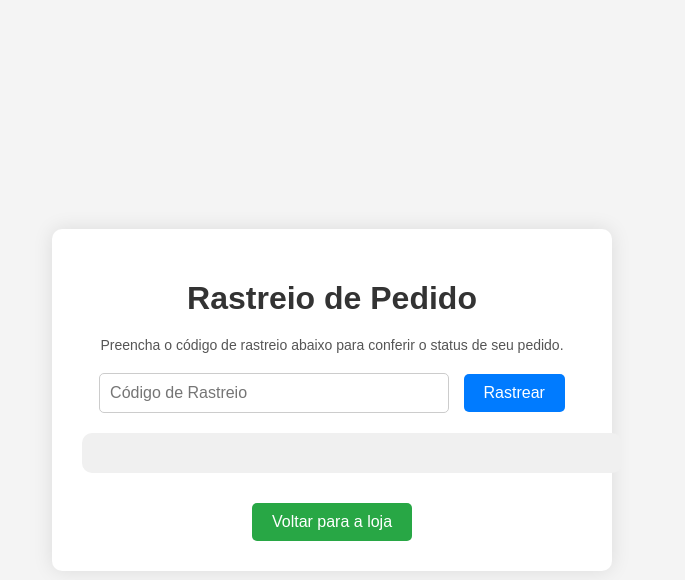
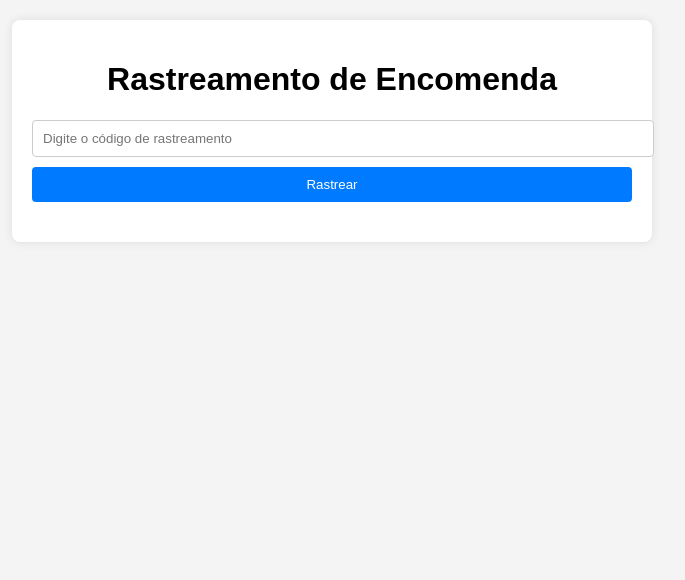
Before and after one commit to rastreio155/pedidos, a plain HTML site: page index.html in a window 1280 px wide. Shown: the whole page, without its empty margins (308-993 px from the left). Drawn offline with Linux system fonts and the light colour scheme.

Commit message:
Update index.html

```diff
--- a/index.html
+++ b/index.html
@@ -1,143 +1,95 @@
 <!DOCTYPE html>
-<html lang="pt-br">
+<html lang="pt-BR">
 <head>
     <meta charset="UTF-8">
     <meta name="viewport" content="width=device-width, initial-scale=1.0">
-    <title>Rastreio de Pedido</title>
+    <title>Rastreamento de Encomenda</title>
     <style>
         body {
-            font-family: 'Arial', sans-serif;
+            font-family: Arial, sans-serif;
+            margin: 0;
+            padding: 20px;
             background-color: #f4f4f4;
-            margin: 0;
-            padding: 0;
-            display: flex;
-            justify-content: center;
-            align-items: center;
-            height: 100vh;
         }
         .container {
-            background-color: #ffffff;
-            border-radius: 10px;
-            padding: 30px;
-            box-shadow: 0 0 20px rgba(0, 0, 0, 0.1);
             width: 100%;
-            max-width: 500px;
+            max-width: 600px;
+            margin: 0 auto;
+            background-color: #fff;
+            padding: 20px;
+            border-radius: 8px;
+            box-shadow: 0 0 10px rgba(0,0,0,0.1);
+        }
+        h1 {
             text-align: center;
         }
-        h1 {
-            color: #333;
-            margin-bottom: 20px;
+        input[type="text"] {
+            width: 100%;
+            padding: 10px;
+            margin-bottom: 10px;
+            border: 1px solid #ccc;
+            border-radius: 4px;
         }
-        .input-group {
-            margin-bottom: 20px;
+        button {
+            width: 100%;
+            padding: 10px;
+            background-color: #007bff;
+            color: #fff;
+            border: none;
+            border-radius: 4px;
+            cursor: pointer;
         }
-        .input-group input[type="text"] {
-            width: 70%;
-            padding: 10px;
-            border: 1px solid #ccc;
-            border-radius: 5px;
-            font-size: 16px;
-            margin-right: 10px;
-            box-sizing: border-box;
-        }
-        .input-group input[type="button"] {
-            padding: 10px 20px;
-            background-color: #007bff;
-            color: white;
-            border: none;
-            border-radius: 5px;
-            font-size: 16px;
-            cursor: pointer;
-            transition: background-color 0.3s;
-        }
-        .input-group input[type="button"]:hover {
+        button:hover {
             background-color: #0056b3;
         }
-        .info-text {
-            color: #555;
-            font-size: 14px;
-            margin-bottom: 20px;
+        #result {
+            margin-top: 20px;
         }
-        #rastreioContainer {
-            margin-top: 20px;
-            width: 100%;
-            height: auto;
+        #result pre {
             background-color: #f0f0f0;
-            border-radius: 10px;
-            overflow: hidden;
-            padding: 20px;
-            text-align: left;
-        }
-        .back-button {
-            display: inline-block;
-            padding: 10px 20px;
-            margin-top: 30px;
-            background-color: #28a745;
-            color: white;
-            border: none;
-            border-radius: 5px;
-            font-size: 16px;
-            cursor: pointer;
-            text-decoration: none;
-        }
-        .back-button:hover {
-            background-color: #218838;
+            padding: 10px;
+            border-radius: 4px;
+            white-space: pre-wrap;
+            word-wrap: break-word;
         }
     </style>
 </head>
 <body>
 
 <div class="container">
-    <h1>Rastreio de Pedido</h1>
-    <p class="info-text">Preencha o código de rastreio abaixo para conferir o status de seu pedido.</p>
-
-    <div class="input-group">
-        <input type="text" id="trackingNumber" maxlength="50" placeholder="Código de Rastreio" value="" />
-        <input type="button" value="Rastrear" onclick="trackOrder()" />
-    </div>
-
-    <div id="rastreioContainer"></div>
-
-    <a href="https://modafitmaria.lojavirtualnuvem.com.br/" class="back-button">Voltar para a loja</a>
+    <h1>Rastreamento de Encomenda</h1>
+    <input type="text" id="trackingNumber" placeholder="Digite o código de rastreamento">
+    <button onclick="trackPackage()">Rastrear</button>
+    <div id="result"></div>
 </div>
 
-<!-- Script para buscar e exibir o rastreio -->
 <script>
-    function trackOrder() {
-        const trackingNumber = document.getElementById("trackingNumber").value;
+    async function trackPackage() {
+        const trackingNumber = document.getElementById('trackingNumber').value;
+        const resultContainer = document.getElementById('result');
 
-        if (trackingNumber === "") {
-            alert("Por favor, insira um código de rastreio.");
+        if (!trackingNumber) {
+            resultContainer.innerHTML = "<p style='color: red;'>Por favor, insira um número de rastreamento.</p>";
             return;
         }
 
-        const apiKey = "SUA_API_KEY_DO_POSTAL_NINJA"; // Substitua com sua chave de API
-        const apiUrl = `https://api.postal.ninja/v1/track/${trackingNumber}?api_key=${apiKey}`;
+        resultContainer.innerHTML = "<p>Carregando...</p>";
 
-        // Realiza a requisição à API
-        fetch(apiUrl)
-            .then(response => response.json())
-            .then(data => {
-                if (data && data.status === 'success') {
-                    displayTrackingInfo(data);
-                } else {
-                    document.getElementById("rastreioContainer").innerHTML = "Código de rastreio não encontrado ou erro ao buscar informações.";
-                }
-            })
-            .catch(error => {
-                console.error('Erro ao consultar API de rastreio:', error);
-                document.getElementById("rastreioContainer").innerHTML = "Erro ao tentar obter informações de rastreio. Tente novamente.";
-            });
-    }
+        try {
+            // Exemplo de API com base no Postal Ninja (substitua pela sua URL/API real)
+            const apiUrl = `https://api.postal.ninja/v1/track?code=${trackingNumber}`;
+            const response = await fetch(apiUrl);
+            const data = await response.json();
 
-    function displayTrackingInfo(data) {
-        const container = document.getElementById("rastreioContainer");
-        container.innerHTML = `<h2>Status do Rastreio</h2>`;
+            if (data.status === 'error') {
+                resultContainer.innerHTML = "<p style='color: red;'>Número de rastreamento não encontrado.</p>";
+                return;
+            }
 
-        // Exibindo as informações de rastreio
-        data.tracking_info.forEach(item => {
-            container.innerHTML += `<p><strong>${item.date}:</strong> ${item.status}</p>`;
-        });
+            resultContainer.innerHTML = `<h3>Detalhes do Rastreamento:</h3><pre>${JSON.stringify(data, null, 2)}</pre>`;
+        } catch (error) {
+            resultContainer.innerHTML = "<p style='color: red;'>Erro ao tentar rastrear o número. Tente novamente mais tarde.</p>";
+        }
     }
 </script>
 
```
